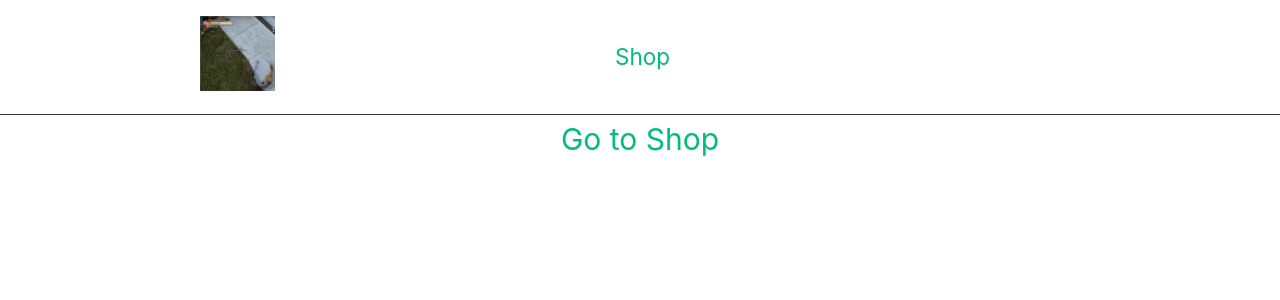
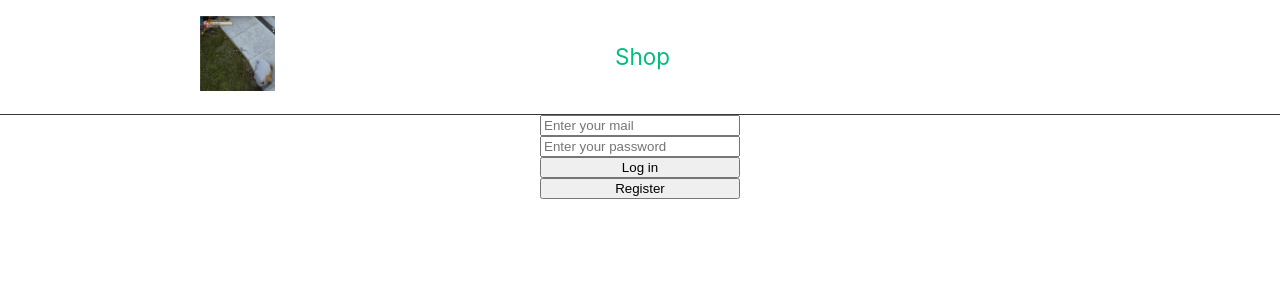
Before and after one commit to hekx11/vue-fb-shop, a Vue app: page / in a window 1280 px wide. Shown: the top 300 px of the page. Built offline with nearby package versions, Linux system fonts and the light colour scheme; no server answers; the database is empty; some icons are missing.

Commit message:
feat: :lipstick: Firebase login (not working)

```diff
--- a/src/components/home/TheWelcome.vue
+++ b/src/components/home/TheWelcome.vue
@@ -1,12 +1,82 @@
+<script lang="ts">
+import { useItemsCart } from '@/stores'
+import { useRouter } from 'vue-router'
+import { ref } from 'vue'
+export default {
+  setup() {
+    const name = ref('')
+    const email = ref('')
+    const password = ref('')
+    const emailLog = ref('')
+    const passwordLog = ref('')
+    const error = ref(null)
+    const register = ref(false)
+    const store = useItemsCart()
+    const router = useRouter()
+    const Login = async () => {
+      try {
+        console.log(emailLog.value, passwordLog.value)
+        await store.logIn({
+          email: emailLog.value,
+          password: passwordLog.value
+        })
+        router.push('/shop')
+      }
+      catch (err: any) {
+        error.value = err.message
+      }
+    }
+    const Register = async () => {
+      try {
+        await store.register({
+          email: email.value,
+          password: password.value,
+          name: name.value
+        })
+      }
+      catch (err: any) {
+        error.value = err.message
+      }
+    }
+    return { Register, register, Login, name, email, password, error, emailLog, passwordLog }
+  }
+}
+</script>
 <template>
   <div id="container">
-    <h1><router-link to="/shop">Go to Shop</router-link></h1>
+    <div v-if="!register" class="form-group">
+      <form action="#" @submit.prevent="Login">
+        <input value type="email" placeholder="Enter your mail" v-model="emailLog" />
+        <input type="password" placeholder="Enter your password" v-model="passwordLog" />
+        <button type="submit" v-if="!register">Log in</button>
+        <button v-if="!register" @click="register = !register">Register</button>
+      </form>
+    </div>
+    <div v-if="register" class="form-group">
+      <form action="#" @submit.prevent="Register">
+        <input type="text" placeholder="Enter your mail" v-model="email" />
+        <input type="text" placeholder="Enter your name" v-model="name" />
+        <input type="password" placeholder="Enter your password" v-model="password" />
+        <button type="submit" v-if="register">Register</button>
+      </form>
+    </div>
+
+
+
   </div>
 </template>
 <style scoped>
 #container {
   display: flex;
+  place-items: center;
+  width: 100%;
+  flex-direction: column;
+}
+
+.form-group form {
+  flex-direction: column;
   place-content: center;
-  width: 100%;
+  display: flex;
+  width: 200px;
 }
 </style>
--- a/src/stores/index.ts
+++ b/src/stores/index.ts
@@ -1,13 +1,24 @@
+import { collection, getDocs, getFirestore } from '@firebase/firestore'
+import {
+  createUserWithEmailAndPassword,
+  signInWithEmailAndPassword,
+  type User
+} from 'firebase/auth'
 import { defineStore } from 'pinia'
-import { firestore } from '../main'
+import { auth } from '../main'
 
 export const useItemsCart = defineStore('items', {
   state: () => ({
     items: [] as ItemInfo[],
-    cart: [] as ItemInfo[]
+    cart: [] as ItemInfo[],
+    user: {
+      loggedIn: false,
+      data: null as User | null
+    }
   }),
   getters: {
-    cartCount: (state) => state.cart.length
+    cartCount: (state) => state.cart.length,
+    userState: (state) => state.user
   },
   actions: {
     addToCart(item: ItemInfo) {
@@ -15,19 +26,40 @@ export const useItemsCart = defineStore('items', {
     },
     async loadItemsFromFirebase() {
       try {
-        const itemsRef = firestore.collection('items')
-        const snapshot = await itemsRef.get()
-        snapshot.forEach((doc) => {
-          const item = doc.data() as ItemInfo
-          this.items.push(item)
+        const db = getFirestore()
+        const colRef = collection(db, 'items')
+        const docsSnap = await getDocs(colRef)
+        docsSnap.forEach((doc) => {
+          const body = doc.data()
+          const idforbody = doc.id
+          const item = body
+          item.id = idforbody
+          this.items.push(item as ItemInfo)
         })
       } catch (error) {
         console.log('Error getting documents', error)
       }
     },
     deleteItemFromCart(item: ItemInfo) {
-      const index = this.cart.findIndex((i) => i.name === item.name)
+      const index = this.cart.findIndex((i) => i.id === item.id)
       this.cart.splice(index, 1)
+    },
+    async register({ email, password, name }) {
+      const response = await createUserWithEmailAndPassword(auth, email, password)
+      if (response) {
+        this.user.data = response.user
+        response.user.updateProfile({ displayName: name })
+      } else {
+        throw new Error('Unable to register user')
+      }
+    },
+    async logIn({ email, password }) {
+      const response = await signInWithEmailAndPassword(auth, email, password)
+      if (response) {
+        this.user.data = response.user
+      } else {
+        throw new Error('login failed')
+      }
     }
   }
 })
```
